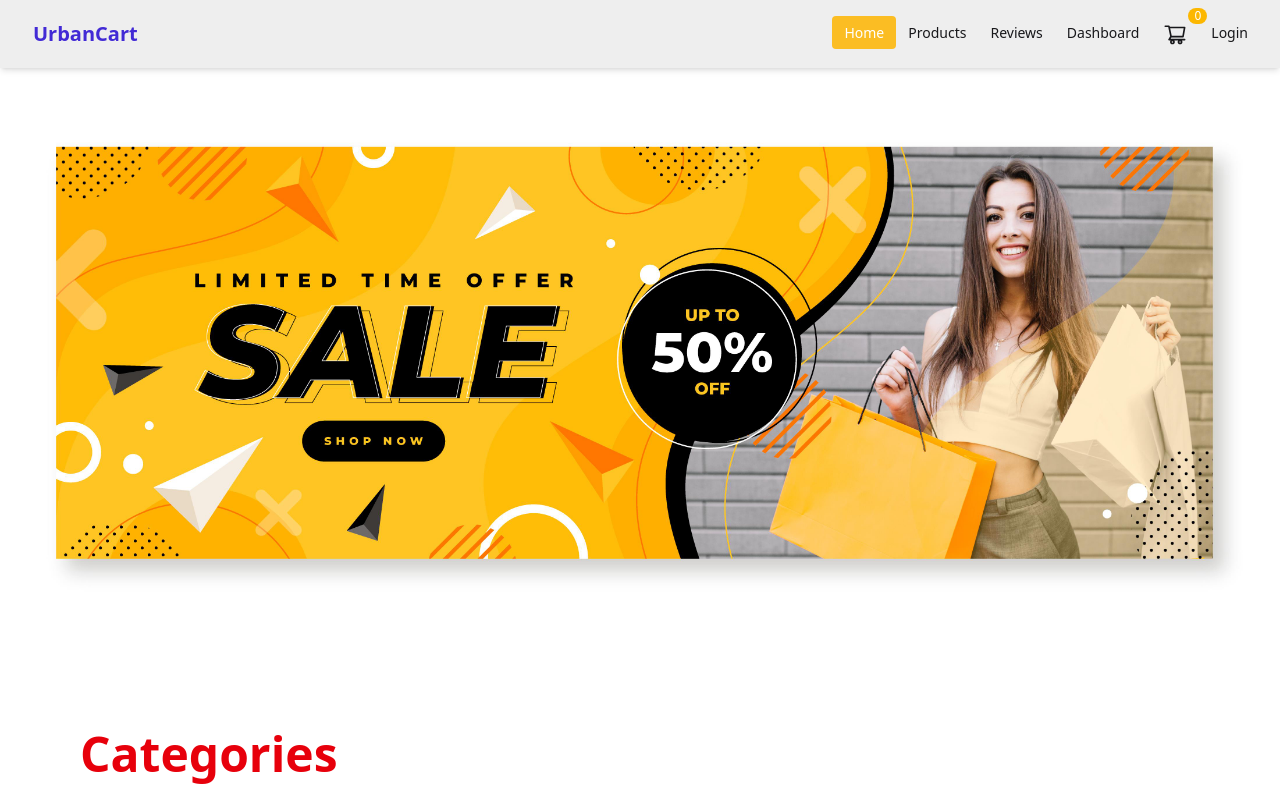
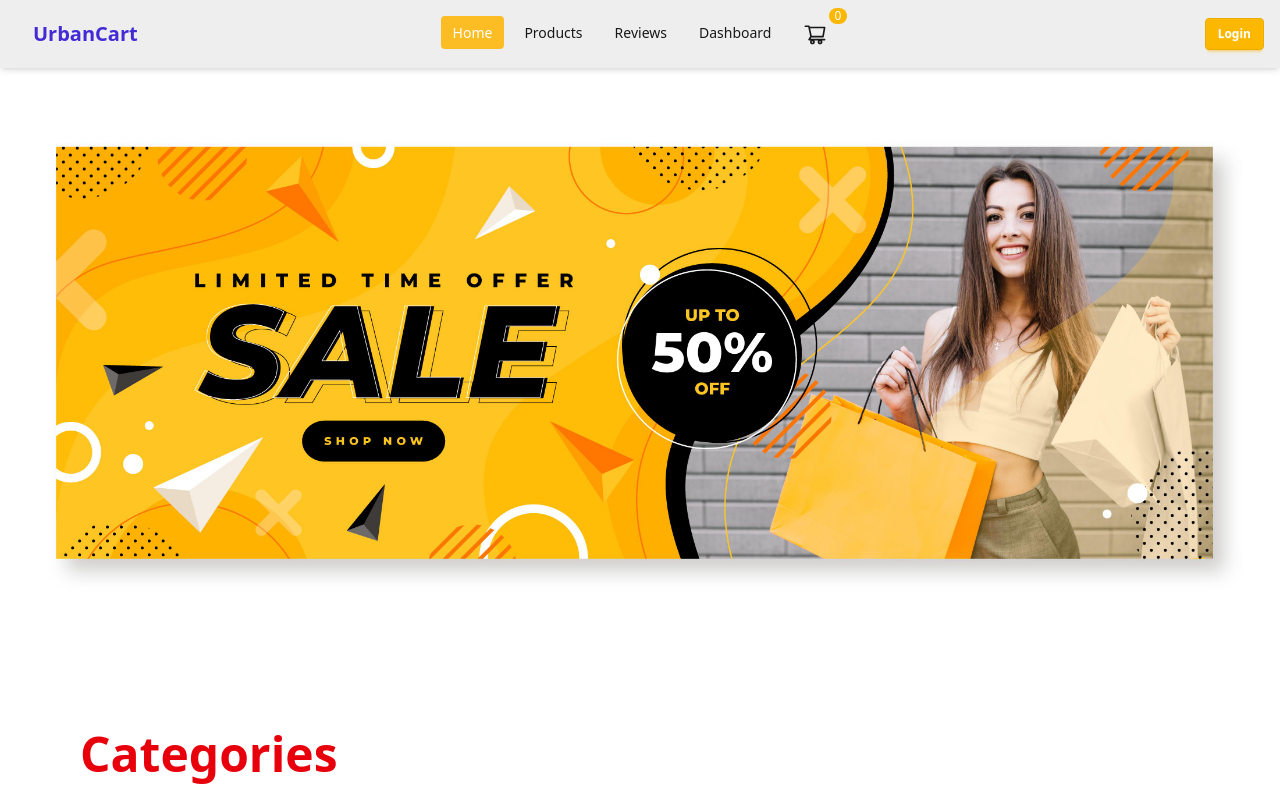
Before and after one commit to MDABDULLAH16/bazar, a React (Vite) app: page / in a window 1280 px wide. Shown: the top 800 px of the page. Built offline with nearby package versions, Linux system fonts and the light colour scheme; no server answers.

Commit message:
nav resposive

```diff
--- a/src/Components/Navbar/Navbar.jsx
+++ b/src/Components/Navbar/Navbar.jsx
@@ -64,12 +64,6 @@ const Navbar = () => {
           </li>
         </>
       )}
-
-      {!user && (
-        <li>
-          <NavLink to="/login">Login</NavLink>
-        </li>
-      )}
     </>
   );
 
@@ -85,12 +79,22 @@ const Navbar = () => {
         </NavLink>
       </div>
 
-      {/* RIGHT: Desktop Menu */}
-      <div className="navbar-end hidden lg:flex items-center gap-6">
-        <ul className="menu menu-horizontal px-1">{navLinks}</ul>
+      {/* CENTER: Nav Links (Desktop only) */}
+      <div className="navbar-center hidden lg:flex">
+        <ul className="menu menu-horizontal gap-2">{navLinks}</ul>
+      </div>
+
+      {/* RIGHT: User / Login */}
+      <div className="navbar-end hidden lg:flex items-center gap-4">
+        {!user && (
+          <NavLink to="/login" className="btn btn-sm btn-warning text-white">
+            Login
+          </NavLink>
+        )}
 
         {user && (
-          <div className="flex items-center gap-3">
+          <>
+            <div className="flex items-center gap-2">
               <img
                 src={user.photoURL || "/default-avatar.png"}
                 alt="profile"
@@ -99,17 +103,19 @@ const Navbar = () => {
               <span className="font-semibold">
                 {user.displayName || user.email}
               </span>
+            </div>
+
             <button
               onClick={handleLogout}
               className="btn btn-sm btn-outline text-red-500 border-red-500 hover:bg-red-500 hover:text-white"
             >
               Logout
             </button>
-          </div>
+          </>
         )}
       </div>
 
-      {/* RIGHT: Mobile Menu */}
+      {/* MOBILE MENU (Right) */}
       <div className="navbar-end lg:hidden">
         <div className="dropdown dropdown-end">
           <label tabIndex={0} className="btn btn-ghost">
@@ -122,8 +128,15 @@ const Navbar = () => {
           >
             {navLinks}
 
+            <div className="mt-3 border-t pt-3">
+              {!user && (
+                <NavLink to="/login" className="btn btn-sm btn-warning w-full">
+                  Login
+                </NavLink>
+              )}
+
               {user && (
-              <div className="mt-3 border-t pt-3">
+                <>
                   <div className="flex items-center gap-2 mb-2">
                     <img
                       src={user.photoURL || "/default-avatar.png"}
@@ -132,14 +145,16 @@ const Navbar = () => {
                     />
                     <span>{user.displayName || user.email}</span>
                   </div>
+
                   <button
                     onClick={handleLogout}
                     className="w-full text-left text-red-500 font-semibold"
                   >
                     Logout
                   </button>
+                </>
+              )}
             </div>
-            )}
           </ul>
         </div>
       </div>
--- a/src/Pages/ProductDetails/ProductDetails.jsx
+++ b/src/Pages/ProductDetails/ProductDetails.jsx
@@ -20,9 +20,9 @@ const url = import.meta.env.VITE_BACKEND_URL;
 
 const ProductDetails = () => {
   const product = useLoaderData();
-  const { loggedUser, loading } = useLoggedUser();
+  const { loggedUser } = useLoggedUser();
 
-  if (loading) return null; // or spinner
+
   const { carts, setCarts } = useContext(ProductContext);
   if (!product) {
     return (
@@ -128,8 +128,8 @@ const ProductDetails = () => {
 
           {/* ✅ Buttons */}
           <div className="flex flex-wrap gap-4 mt-6">
-            {loggedUser.role === "admin" ||
-            loggedUser.role === "super-admin" ? (
+            {loggedUser?.role === "admin" ||
+            loggedUser?.role === "super-admin" ? (
               <button
 
                 className="flex btn-disabled items-center gap-2 btn text-white px-6 py-3 rounded-xl shadow-md transition-all"
```
Lines whose indentation alone changed are shown as unchanged.
